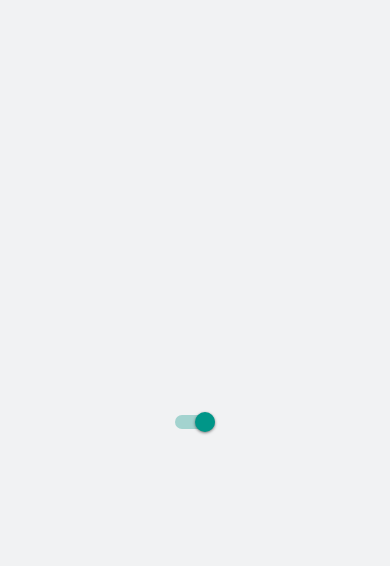
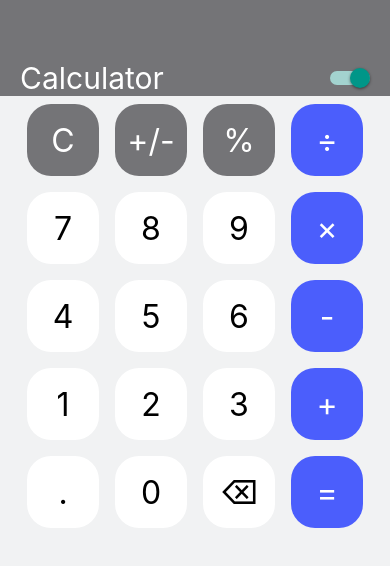
Before and after one commit to neophyte-programmer/react-native-calculator, a React Native app: screen / in a window 390 px wide. Shown: the top 566 px of the page. Built offline with nearby package versions, Linux system fonts and the light colour scheme.

Commit message:
feat: added header

```diff
--- a/App.tsx
+++ b/App.tsx
@@ -3,7 +3,7 @@ import { StatusBar } from 'expo-status-bar'
 import { StyleSheet, Text, View, Switch } from 'react-native'
 import { ThemeContext } from './src/context/ThemeContext'
 import { colors } from './src/styles/Colors'
-import Button from './src/components/Button'
+import Keyboard from './src/components/Keyboard'
 
 export default function App() {
 	const [theme, setTheme] = useState('light')
@@ -17,6 +17,8 @@ export default function App() {
 				}
 			>
 				<StatusBar style='auto' />
+        <View style={styles.header}>
+          <Text style={styles.heading} >Calculator</Text>
 					<Switch
 						// If theme is equal to light , value of state will be true
 						value={theme === 'light'}
@@ -25,6 +27,8 @@ export default function App() {
 							setTheme(theme === 'light' ? 'dark' : 'light')
 						}
 					/>
+				</View>
+				<Keyboard />
 			</View>
 		</ThemeContext.Provider>
 	)
@@ -35,6 +39,21 @@ const styles = StyleSheet.create({
 		flex: 1,
 		backgroundColor: colors.light,
 		alignItems: 'center',
-		justifyContent: 'center',
+		justifyContent: 'flex-start',
   },
+  header: {
+    flexDirection: 'row',
+    justifyContent: 'space-between',
+    alignItems: 'center',
+    paddingTop: 60,
+    paddingLeft: 20,
+    paddingRight: 20,
+    alignSelf: 'stretch',
+		backgroundColor: colors.gray,
+
+  },
+  heading: {
+    color: colors.white,
+    fontSize: 30,
+  }
 })
```
Lines whose indentation alone changed are shown as unchanged.
